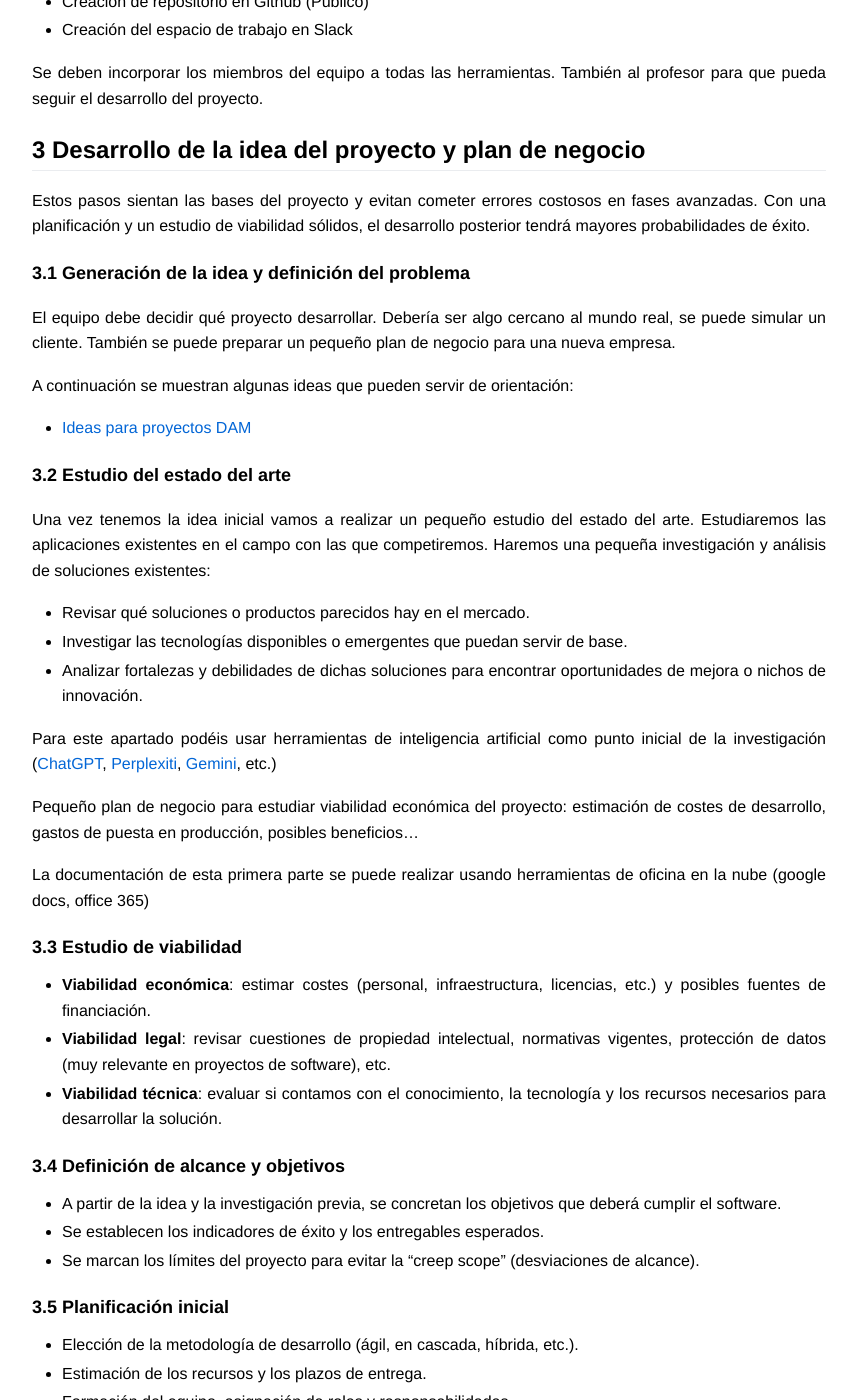
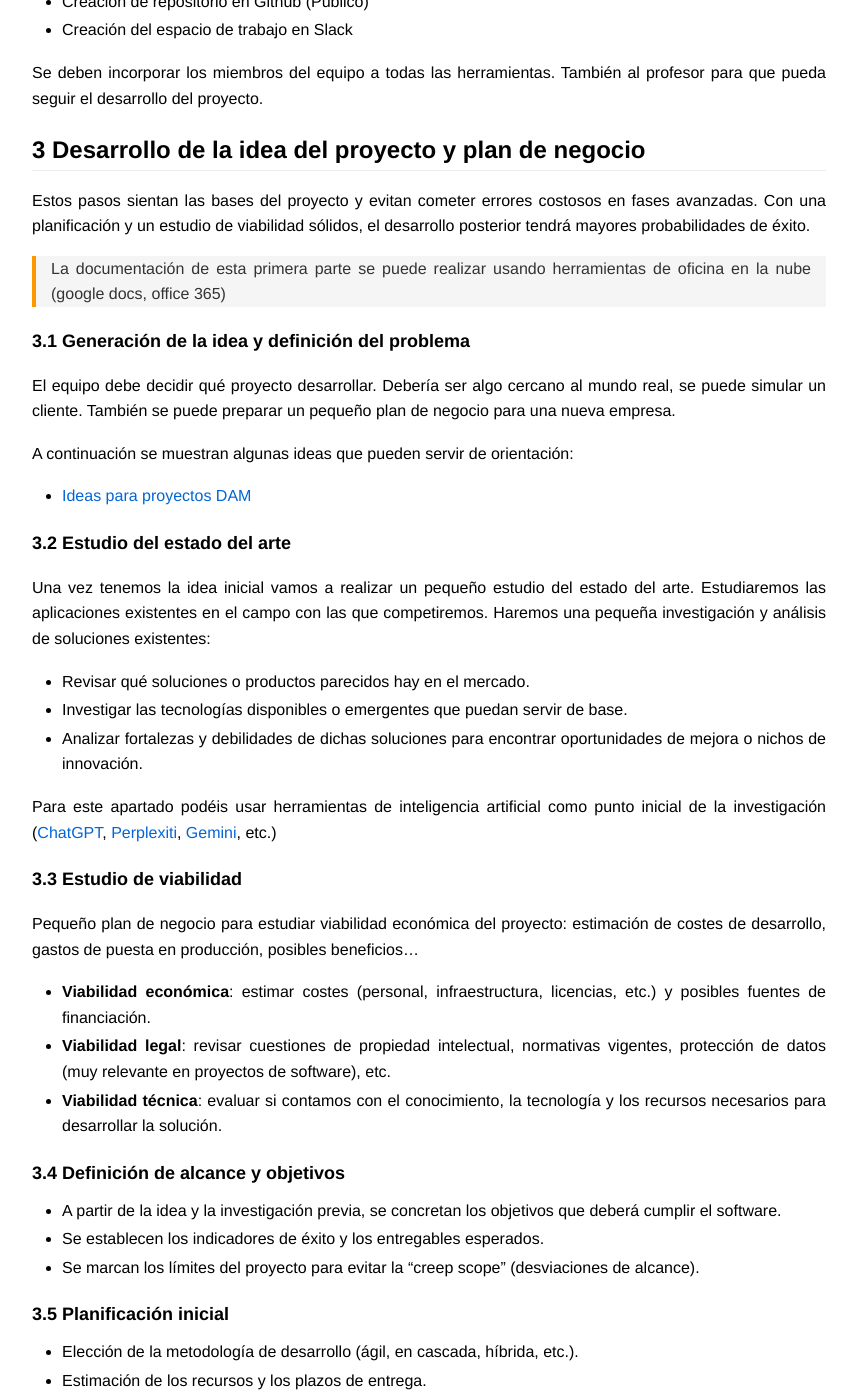
Before and after one commit to fperezIES/proyecto, a Jekyll site: the page built from UD5/primeros.pasos.md, in a window 1280 px wide and 1400 px high, scrolled down 448 px. Shown: the whole window, without its empty margins (211-1068 px from the left). Built offline with Jekyll 4.4.1, drawn with Linux system fonts in a browser that asks for light colours; our own code applies the rules of GitHub Pages for plain Markdown files; some of the changed lines change nothing that is shown.

Commit message:
Actulizado.

```diff
--- a/UD5/primeros.pasos.md
+++ b/UD5/primeros.pasos.md
@@ -18,6 +18,8 @@
 
 Estos pasos sientan las bases del proyecto y evitan cometer errores costosos en fases avanzadas. Con una planificación y un estudio de viabilidad sólidos, el desarrollo posterior tendrá mayores probabilidades de éxito.
 
+>La documentación de esta primera parte se puede realizar usando herramientas de oficina en la nube (google docs, office 365)
+
 ### 3.1 Generación de la idea y definición del problema
 
 El equipo debe decidir qué proyecto desarrollar. Debería ser algo cercano al mundo real, se puede simular un cliente. También se puede preparar un pequeño plan de negocio para una nueva empresa.
@@ -35,16 +37,15 @@
 
 Para este apartado podéis usar herramientas de inteligencia artificial como punto inicial de la investigación ([ChatGPT](https://chatgpt.com/), [Perplexiti](https://www.perplexity.ai/), [Gemini](https://gemini.google.com/), etc.)
 
-Pequeño plan de negocio para estudiar viabilidad económica del proyecto: estimación de costes de desarrollo, gastos de puesta en producción, posibles beneficios...
 
-La documentación de esta primera parte se puede realizar usando herramientas de oficina en la nube (google docs, office 365)
 
 ### 3.3 **Estudio de viabilidad**
+
+Pequeño plan de negocio para estudiar viabilidad económica del proyecto: estimación de costes de desarrollo, gastos de puesta en producción, posibles beneficios...
 
  - **Viabilidad económica**: estimar costes (personal, infraestructura, licencias, etc.) y posibles fuentes de financiación.
  -  **Viabilidad legal**: revisar cuestiones de propiedad intelectual, normativas vigentes, protección de datos (muy relevante en proyectos de software), etc.
 - **Viabilidad técnica**: evaluar si contamos con el conocimiento, la tecnología y los recursos necesarios para desarrollar la solución.
-
 
 ### 3.4 **Definición de alcance y objetivos**
 
```
